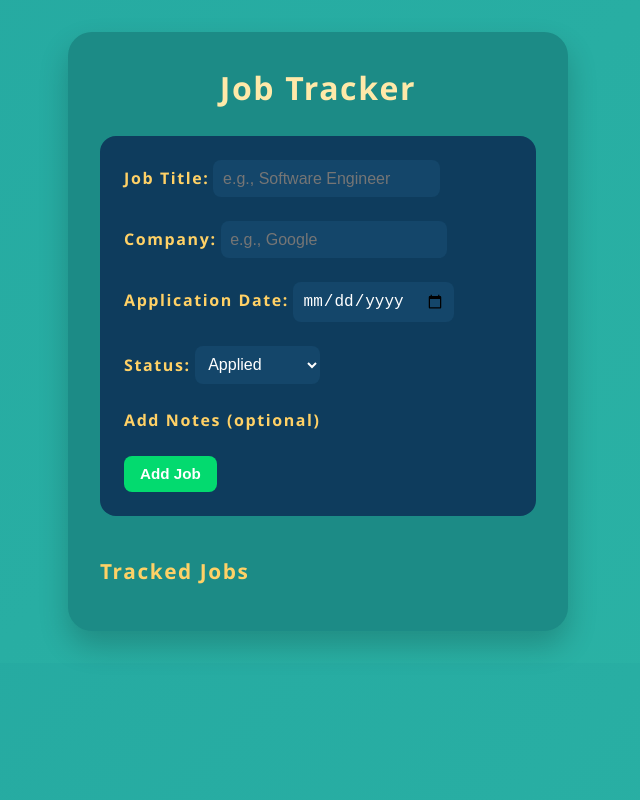
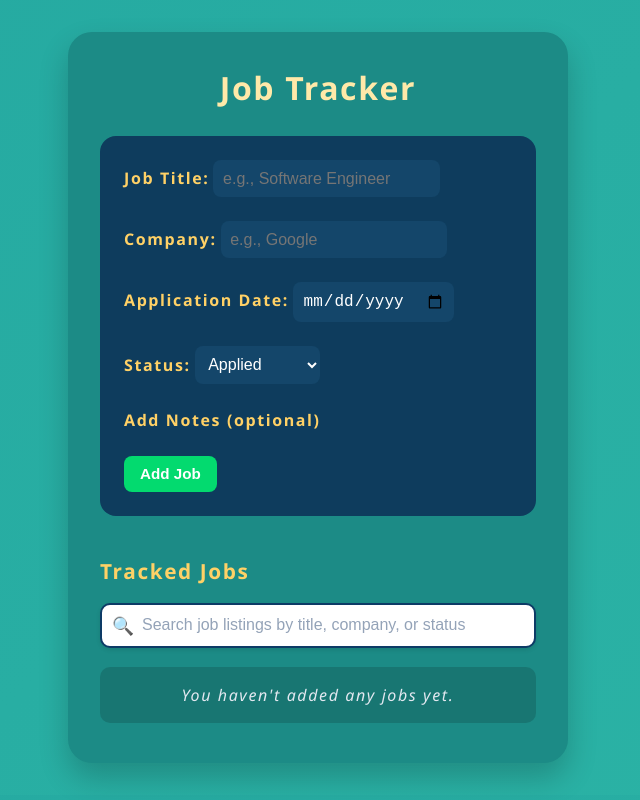
Before and after one commit to TigerofCaMau/job-tracker, a React (Vite) app: page / in a window 1280 px wide. Shown: the whole page, without its empty margins (322-962 px from the left). Built offline with nearby package versions, Linux system fonts and the light colour scheme.

Commit message:
Add search filter with result count

```diff
--- a/src/App.jsx
+++ b/src/App.jsx
@@ -1,75 +1,107 @@
-import { useEffect, useState } from 'react';
+import { useEffect, useState, useMemo } from 'react';
 import JobForm from './components/JobForm';
 import JobList from './components/JobList';
 import './App.css';
 
+// --- LocalStorage helpers ---
+const loadJobs = () => {
+  try {
+    if (!window?.localStorage) return [];
+    const saved = localStorage.getItem('jobs');
+    return saved ? JSON.parse(saved) : [];
+  } catch (e) {
+    console.warn('localStorage unavailable, using memory only:', e);
+    return [];
+  }
+}
+
+const saveJobs = (jobs) => {
+  try {
+    if (!window?.localStorage) return;
+    localStorage.setItem('jobs', JSON.stringify(jobs));
+  } catch (e) {
+    console.warn('Failed to save jobs to localStorage:', e);
+  }
+};
+
 function App() {
-  const [jobs, setJobs] = useState([]);
+  // Load jobs from localStorage on mount
+  const [jobs, setJobs] = useState(() => loadJobs());
   const [jobToEditIndex, setJobToEditIndex] = useState(null);
   const [jobToEdit, setJobToEdit] = useState(null);
+  const [searchTerm, setSearchTerm] = useState('');
 
-  // Load jobs from localStorage when the app starts
+  // Momoize the filtered list - recompute only when jobs or searchTerm change
+  const filteredJobs = useMemo(() => {
+    if (!searchTerm.trim()) return jobs; // no filter
+
+    const terms = searchTerm.toLowerCase().split(/\s+/).filter(Boolean);
+
+    return jobs.filter(job => {
+      // Combine the fields we want searchable
+      const haystack = [
+        job.jobTitle,
+        job.company,
+        job.status,
+        job.applicationDate,
+        job.notes,
+      ]
+        .filter(Boolean) // drop undefined/null
+        .join(' ')
+        .toLowerCase();
+
+      // Every search word must appear somewhere
+      return terms.every(term => haystack.includes(term));
+    });
+  }, [jobs, searchTerm]);
+
+  // Save jobs whenever they change
   useEffect(() => {
-    try {
-      const savedJobs = localStorage.getItem('jobs');
-      if (savedJobs) {
-        setJobs(JSON.parse(savedJobs));
-      }
-    } catch (e) {
-      console.error("Failed to load jobs:", e);
-      setJobs([]);
-    }
-  }, []);
-
-  // Save jobs to localStorage whenever they change
-  useEffect(() => {
-    localStorage.setItem('jobs', JSON.stringify(jobs));
+    saveJobs(jobs);
   }, [jobs]);
 
-  // Add a new job
+  // --- Handlers ---
   const handleAddJob = (newJob) => {
     const jobWithId = {
       ...newJob,
       id: Date.now().toString(),
-      notes: newJob.notes || ''  // always keep notes
+      notes: newJob.notes || ''
     };
     setJobs([...jobs, jobWithId]);
   };
 
-  // Start editing a job
   const handleEditJob = (job, index) => {
     setJobToEdit(job);
     setJobToEditIndex(index);
   };
 
-  // Update a job after editing
   const handleUpdateJob = (updatedJob) => {
+    if (jobToEditIndex === null) return; // safety check
+
     const updatedJobs = [...jobs];
     updatedJobs[jobToEditIndex] = {
       ...updatedJob,
       id: updatedJobs[jobToEditIndex].id,
       notes: updatedJob.notes || ''
     };
+
     setJobs(updatedJobs);
     setJobToEdit(null);
     setJobToEditIndex(null);
   };
 
-  // Quick note editing
   const handleQuickNote = (job, newNotes) => {
-    const updatedJobs = jobs.map(j =>
+    const updatedJobs = jobs.map((j) =>
       j.id === job.id ? { ...j, notes: newNotes } : j
     );
     setJobs(updatedJobs);
-  }
+  };
 
-  // Cancel editing
   const handleCancelEdit = () => {
     setJobToEdit(null);
     setJobToEditIndex(null);
   };
 
-  // Delete a job
   const handleDeleteJob = (indexToRemove) => {
     const updatedJobs = jobs.filter((_, index) => index !== indexToRemove);
     setJobs(updatedJobs);
@@ -79,6 +111,7 @@ function App() {
     <div className="appContainer">
       <h1 className="title">Job Tracker</h1>
 
+
       <JobForm
         onAddJob={handleAddJob}
         jobToEdit={jobToEdit}
@@ -87,10 +120,12 @@ function App() {
       />
 
       <JobList
-        jobs={jobs}
+        jobs={filteredJobs}
         onDelete={handleDeleteJob}
         onEdit={handleEditJob}
         onQuickNote={handleQuickNote}
+        searchTerm={searchTerm}
+        setSearchTerm={setSearchTerm}
       />
     </div>
   );
--- a/src/components/JobCard/index.jsx
+++ b/src/components/JobCard/index.jsx
@@ -1,9 +1,10 @@
 import { useEffect, useState } from 'react';
+import { highlightMatch } from '../../utils/highlight';
 import styles from './styles.module.css';
 import EditButton from '../Buttons/EditButton';
 import DeleteButton from '../Buttons/DeleteButton';
 
-const JobCard = ({ job, onDelete, onEdit, onQuickNote }) => {
+const JobCard = ({ job, onDelete, onEdit, onQuickNote, searchTerm }) => {
   const [showQuickNotes, setShowQuickNotes] = useState(false);
   const [tempNotes, setTempNotes] = useState(job.notes || '');
   const MAX_NOTES_LENGTH = 500;
@@ -33,10 +34,10 @@ const JobCard = ({ job, onDelete, onEdit, onQuickNote }) => {
   return (
     <div className={styles.card}>
       <div className={styles.info}>
-        <h3 className={styles.title}>{job.jobTitle}</h3>
-        <p className={styles.detail}><strong>Company:</strong>{job.company}</p>
-        <p className={styles.detail}><strong>Applied on:</strong>{job.applicationDate}</p>
-        <p className={styles.detail}><strong>Status:</strong>{job.status}</p>
+        <h3 className={styles.title}>{highlightMatch(job.jobTitle, searchTerm)}</h3>
+        <p className={styles.detail}><strong>Company:</strong> {highlightMatch(job.company, searchTerm)}</p>
+        <p className={styles.detail}><strong>Applied on:</strong> {highlightMatch(job.applicationDate, searchTerm)}</p>
+        <p className={styles.detail}><strong>Status:</strong> {highlightMatch(job.status, searchTerm)}</p>
 
         {job.notes?.trim() && !showQuickNotes && (
           <p className={`${styles.detail} ${styles.notesText}`}>
--- a/src/components/JobList/index.jsx
+++ b/src/components/JobList/index.jsx
@@ -1,19 +1,46 @@
 import styles from './styles.module.css';
+import SearchBar from '../../components/SearchBar'
 import JobCard from '../JobCard';
 
-const JobList = ({ jobs, onDelete, onEdit, onQuickNote }) => {
+const JobList = ({ jobs, onDelete, onEdit, onQuickNote, searchTerm, setSearchTerm }) => {
+    const searchtCount = searchTerm.trim().length > 0;
     return (
         <div className={styles.jobList}>
             <h2 className={styles.sectionTitle}>Tracked Jobs</h2>
-            {jobs.map((job, index) => (
+
+            <div className={styles.searchWrapper}x>
+                <SearchBar
+                    value={searchTerm}
+                    onChange={setSearchTerm}
+                />
+            </div>
+
+            {/* Result Count */}
+            {searchtCount && (
+                <p className={styles.resultCount}>
+                    {jobs.length} {jobs.length === 1 ? 'job' : 'jobs'} found
+                </p>
+            )}
+
+            {/* No results message */}
+            {jobs.length === 0 ? (
+                <p className={styles.noResults}>
+                    {searchTerm.trim()
+                        ? `No jobs found matching ${searchTerm}`
+                        : "You haven't added any jobs yet."}
+                </p>
+            ) : (
+                jobs.map((job, index) => (
                     <JobCard
                         key={job.id}
                         job={job}
                         onDelete={() => onDelete(index)}
                         onEdit={() => onEdit(job, index)}
                         onQuickNote={onQuickNote}
+                        searchTerm={searchTerm}
                     />
-            ))}
+                ))
+            )}
         </div>
     );
 };
--- a/src/components/JobList/styles.module.css
+++ b/src/components/JobList/styles.module.css
@@ -5,10 +5,54 @@
 .sectionTitle {
   color: #ffd166;
   font-size: 1.3rem;
-  margin-bottom: 0.25rem;
+  margin-bottom: 1rem;
 }
 
-.noJob {
-  color: #b9e6e3;
-  margin-bottom: 1rem;
+.searchWrapper {
+  margin-bottom: 1.2rem;
 }
+
+.searchWrapper input {
+  width: 100%;
+  padding: 0.7rem 1rem;
+  border-radius: 10px;
+  border: 2px solid #0d3b66;
+  background-color: #ffffff;
+  color: #0d3b66;
+  font-size: 1rem;
+  font-weight: 500;
+  transition: all 0.2s ease-in-out;
+  box-shadow: 0 2px 4px rgba(0, 0, 0, 0.1);
+}
+
+.searchWrapper input::placeholder {
+  color: #94a3b8;
+}
+
+.searchWrapper input:focus {
+  border-color: #fbbf24;
+  box-shadow: 0 0 6px rgba(251, 191, 36, 0.6);
+  outline: none;
+}
+
+.resultCount {
+  text-align: left;
+  color: #e8e6df;
+  font-weight: 500;
+  font-size: 0.95rem;
+  margin: 0.6rem 0 1rem 0.3rem;
+  letter-spacing: 0.2px;
+  opacity: 0.95;
+  font-style: italic;
+}
+
+.noResults {
+  text-align: center;
+  font-size: 1rem;
+  color: #e2e8f0;
+  background-color: rgba(0, 0, 0, 0.15);
+  padding: 1rem;
+  border-radius: 10px;
+  margin-top: 1rem;
+  font-style: italic;
+}
--- /dev/null
+++ b/src/components/SearchBar/index.jsx
@@ -0,0 +1,35 @@
+import { useEffect ,useState } from "react";
+import styles from './styles.module.css';
+
+const SearchBar = ({ value, onChange }) => {
+    const [internal, setInternal] = useState(value);
+
+    // Keep internal state in sync when the parent clears the search (e.g., after a reset)
+    useEffect(() => {
+        setInternal(value);
+    }, [value]);
+
+    // Debounce – fire onChange only after the user pauses typing
+    useEffect(() => {
+        const handler = setTimeout(() => onChange(internal), 250);
+        return () => clearTimeout(handler);
+    }, [internal, onChange]);
+
+    return (
+        <div className={styles.searchWrapper} role="search">
+            <div className={styles.searchBar}>
+                <span className={styles.searchIcon}>🔍</span>
+                <input
+                    type="search"
+                    placeholder="Search job listings by title, company, or status"
+                    value={internal}
+                    onChange={e => setInternal(e.target.value)}
+                    className={styles.searchInput}
+                    aria-label="Search jobs"
+                />
+            </div>
+        </div>
+    );
+};
+
+export default SearchBar;
--- /dev/null
+++ b/src/components/SearchBar/styles.module.css
@@ -0,0 +1,40 @@
+.searchWrapper {
+  margin-bottom: 1.2rem;
+}
+
+.searchBar {
+  position: relative;
+  display: flex;
+  align-items: center;
+}
+
+.searchBar input {
+  width: 100%;
+  padding: 0.7rem 1rem 0.7rem 2.5rem;
+  border-radius: 10px;
+  border: 2px solid #0d3b66;
+  background-color: #fff;
+  color: #0d3b66;
+  font-size: 1rem;
+  font-weight: 500;
+  transition: all 0.2s ease-in-out;
+  box-shadow: 0 2px 4px rgba(0, 0, 0, 0.1);
+}
+
+.searchBar input::placeholder {
+  color: #94a3b8;
+}
+
+.searchBar input:focus {
+  border-color: #fbbf24;
+  box-shadow: 0 0 6px rgba(251, 191, 36, 0.6);
+  outline: none;
+}
+
+.searchIcon {
+  position: absolute;
+  left: 12px;
+  font-size: 1.1rem;
+  color: #0d3b66;
+  pointer-events: none;
+}
--- /dev/null
+++ b/src/utils/highlight.jsx
@@ -0,0 +1,27 @@
+export const highlightMatch = (text, query) => {
+  // If there's no search term, just return the plain text
+  if (!query) return <span>{text}</span>;
+
+  // Normalize both text and query to lowercase for case-insensitive matching
+  const lowerText = text.toLowerCase();
+  const lowerQuery = query.toLowerCase();
+
+  // Find where the query first appears
+  const index = lowerText.indexOf(lowerQuery);
+
+  // If the query isn't found, just return the text
+  if (index === -1) return <span>{text}</span>;
+
+  // Split the text into three parts: before, match, after
+  const before = text.slice(0, index);
+  const match = text.slice(index, index + query.length);
+  const after = text.slice(index + query.length);
+
+  return (
+    <>
+      <span>{before}</span>
+      <mark>{match}</mark>
+      <span>{after}</span>
+    </>
+  );
+};
```
Lines whose indentation alone changed are shown as unchanged.
